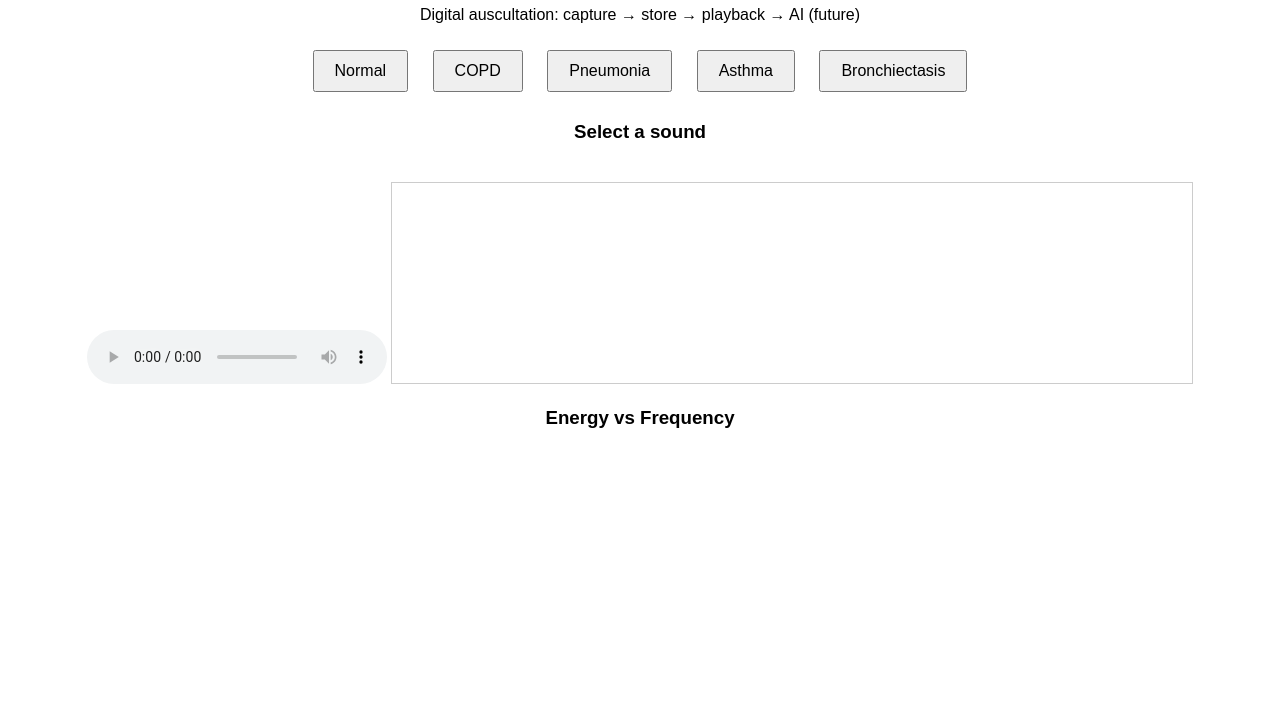
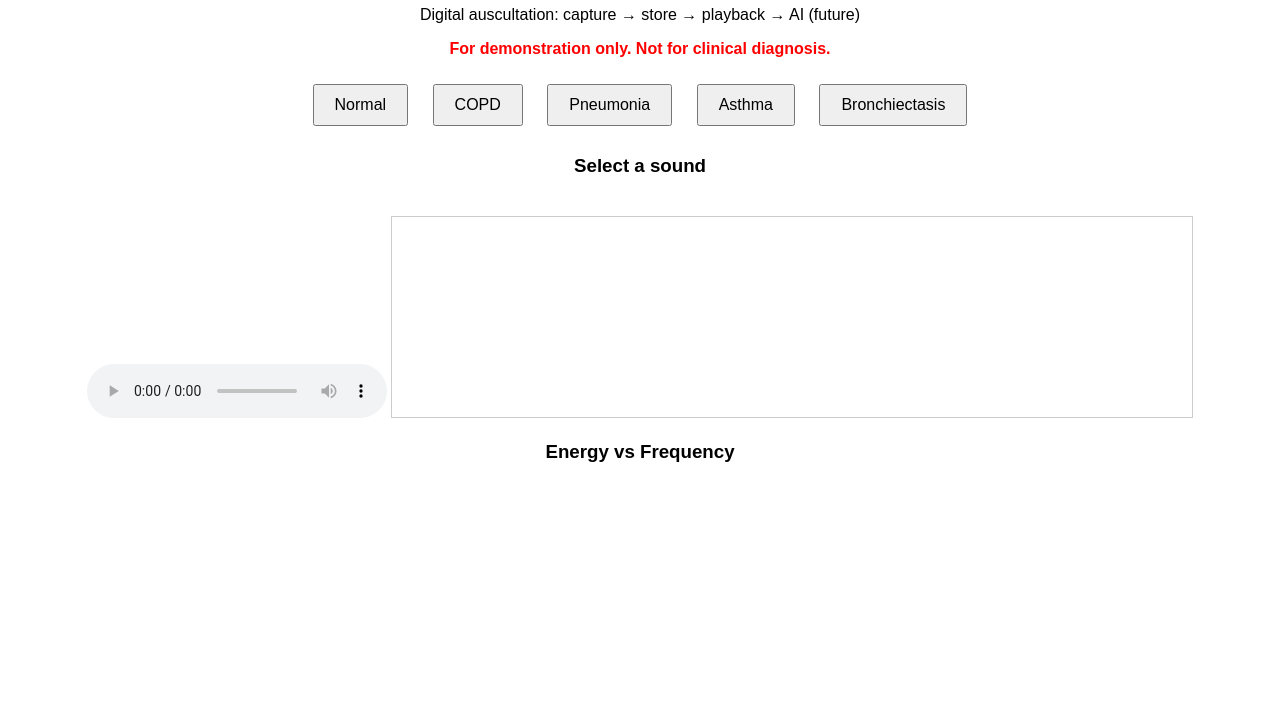
Before and after one commit to zhanghuasg/mav-lung-sound-demo, a plain HTML site: page index.html in a window 1280 px wide. Shown: the part 82-800 px from the top of the page. Drawn offline with Linux system fonts and the light colour scheme.

Commit message:
Add files via upload

```diff
--- a/index.html
+++ b/index.html
@@ -9,6 +9,10 @@
 
 <h1>MAV Lung Sound Playback Demo</h1>
 <p>Digital auscultation: capture → store → playback → AI (future)</p>
+
+<p style="color:red; font-weight:bold;">
+For demonstration only. Not for clinical diagnosis.
+</p>
 
 <div class="buttons">
     <button onclick="playSound('Normal_Healthy.wav', 'Normal / Healthy')">Normal</button>
```
